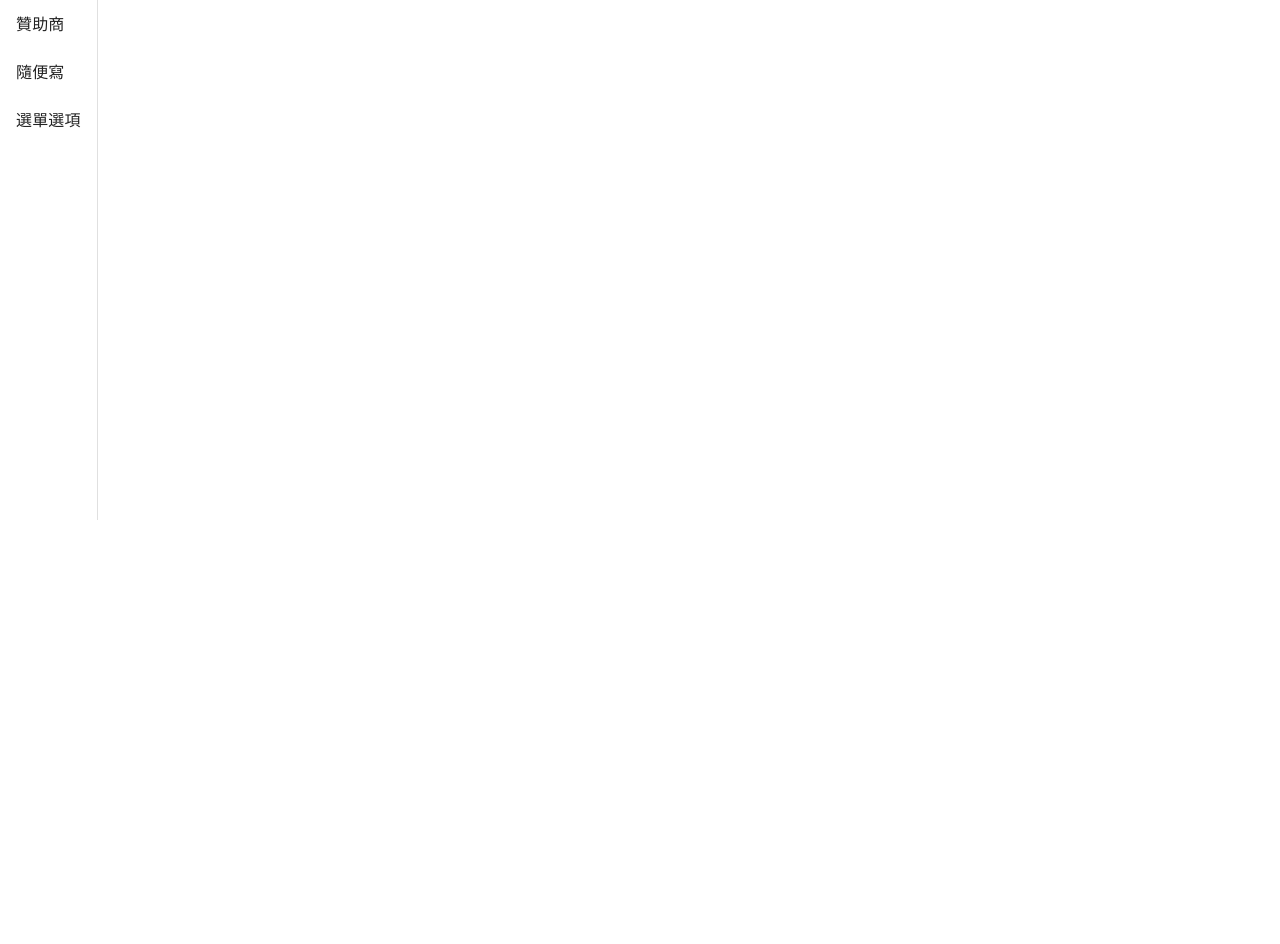
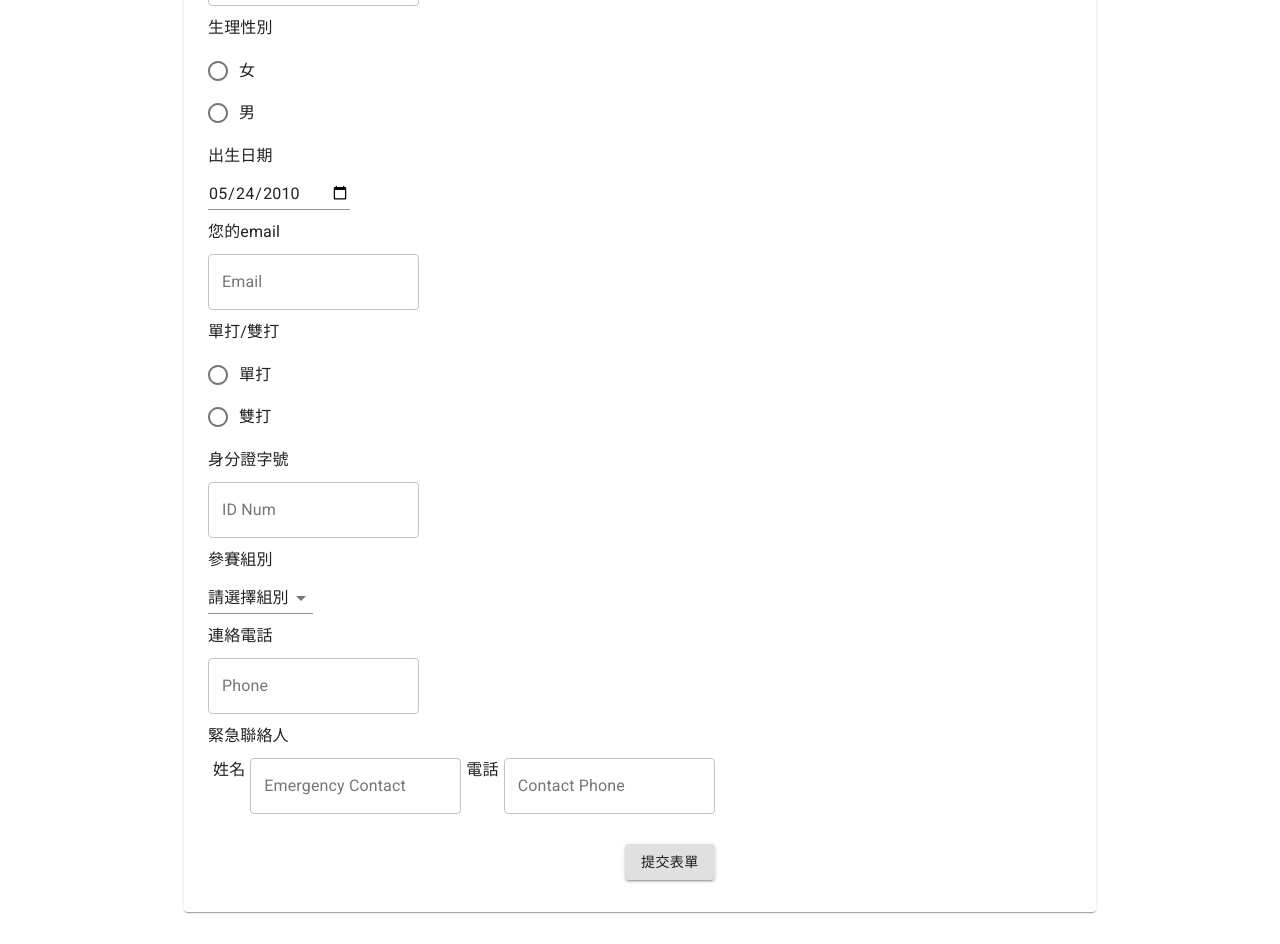
Before and after one commit to WhiteMusk/Sportify_jsAPI, a React (Create React App) app: page /signUpFrom in a window 1280 px wide. Shown: the part 280-1224 px from the top of the page. Before the commit the page ends 800 px from the top, so only its background shows below. Built offline with nearby package versions, Linux system fonts and the light colour scheme.

Commit message:
basic front-end

```diff
--- a/package.json
+++ b/package.json
@@ -9,6 +9,7 @@
     "@testing-library/user-event": "^12.8.3",
     "react": "^17.0.2",
     "react-dom": "^17.0.2",
+    "react-router-dom": "^5.2.0",
     "react-scripts": "4.0.3",
     "web-vitals": "^1.1.1"
   },
--- a/src/App.js
+++ b/src/App.js
@@ -1,25 +1,14 @@
 import React, { Component } from "react";
-import Typography from '@material-ui/core/Typography';
-import './App.css';
-import NavBar from "./components/NavBar";
-import EventCardList from "./components/EventCardList";
-import EventInfo from "./components/EventInfo";
+import { BrowserRouter } from 'react-router-dom';
+import HomePage from './page/HomePage';
+import Sportify from "./page/Sportify";
 
 export default class App extends Component {
   render() {
     return (
-      <div className="app">
-        <NavBar />
-        <div className="content">
-{/*
-          <div className="event-list">
-            <Typography gutterBottom variant="h5" component="h2">所有賽事</Typography>
-            <EventCardList />
-          </div>*/}
-          <EventInfo />
-{/*//          <EventInfo />*/}
-        </div>
-      </div>
+      <BrowserRouter>
+        <Sportify />
+      </BrowserRouter>
     );
   }
 }
--- a/src/components/EventCardList.js
+++ b/src/components/EventCardList.js
@@ -1,10 +1,21 @@
 import React from "react";
 import Grid from '@material-ui/core/Grid';
 import EventCard from "./EventCard";
+import Container from '@material-ui/core/Container';
+import { makeStyles } from '@material-ui/core/styles';
 
-export default class EventCardList extends React.Component {
-  render() {
-    return (
+const useStyles = makeStyles((theme) => ({
+  container: {
+    paddingTop: theme.spacing(4),
+    paddingBottom: theme.spacing(4),
+  },
+}));
+
+function EventCardList() {
+  const classes = useStyles();
+
+  return (
+    <Container maxWidth="md" className={classes.container}>
       <Grid container spacing={3}>
         <Grid item sm={6} md={4}>
           <EventCard />
@@ -15,7 +26,7 @@ export default class EventCardList extends React.Component {
         <Grid item sm={6} md={4}>
           <EventCard />
         </Grid>
-      <Grid item sm={6} md={4}>
+        <Grid item sm={6} md={4}>
           <EventCard />
         </Grid>
         <Grid item sm={6} md={4}>
@@ -24,7 +35,7 @@ export default class EventCardList extends React.Component {
         <Grid item sm={6} md={4}>
           <EventCard />
         </Grid>
-      <Grid item sm={6} md={4}>
+        <Grid item sm={6} md={4}>
           <EventCard />
         </Grid>
         <Grid item sm={6} md={4}>
@@ -34,6 +45,8 @@ export default class EventCardList extends React.Component {
           <EventCard />
         </Grid>
       </Grid>
-    );
-  }
+    </Container>
+  );
 }
+
+export default EventCardList;
--- a/src/components/EventInfo.js
+++ b/src/components/EventInfo.js
@@ -7,15 +7,26 @@ import Divider from '@material-ui/core/Divider';
 import ListItem from '@material-ui/core/ListItem';
 import ListItemIcon from '@material-ui/core/ListItemIcon';
 import ListItemText from '@material-ui/core/ListItemText';
+import { NavLink } from "react-router-dom";
+import Container from '@material-ui/core/Container';
+import { makeStyles } from '@material-ui/core/styles';
 
 const drawerWidth = 240;
 
-export default class EventInfo extends React.Component {
-  render() {
+const useStyles = makeStyles((theme) => ({
+  container: {
+    paddingTop: theme.spacing(4),
+    paddingBottom: theme.spacing(4),
+  },
+}));
+
+function EventInfo() {
+  const classes = useStyles();
+
   return (
     <>
       <Drawer
-          style={{width: {drawerWidth}, flexShrink: 0}}
+        style={{ width: { drawerWidth }, flexShrink: 0 }}
         variant="permanent"
       >
         <Toolbar />
@@ -29,15 +40,17 @@ export default class EventInfo extends React.Component {
           </List>
           <Divider />
           <List>
-              {['贊助商', '隨便寫', '選單選項'].map((text, index) => (
-                <ListItem button key={text}>
+            {['贊助商', '線上報名'].map((text, index) => (
+              <ListItem button key={text}
+                component={NavLink} to="/signUpFrom"
+              >
                 <ListItemText primary={text} />
               </ListItem>
             ))}
           </List>
         </div>
       </Drawer>
-        <main style={{flexGrow: 1}}>
+      <Container maxWidth="md" className={classes.container}>
         <Toolbar />
         <Typography paragraph>
           Lorem ipsum dolor sit amet, consectetur adipiscing elit, sed do eiusmod tempor incididunt
@@ -51,8 +64,9 @@ export default class EventInfo extends React.Component {
           arcu dictum varius duis at consectetur lorem. Velit sed ullamcorper morbi tincidunt. Lorem
           donec massa sapien faucibus et molestie ac. 這格式我調不好，左邊應該不要覆蓋右邊的
           </Typography>
-        </main>
+      </Container>
     </>
   );
 }
-}
+
+export default EventInfo;
--- /dev/null
+++ b/src/components/SignUpForm.js
@@ -0,0 +1,141 @@
+import { useState } from 'react'
+import React from 'react';
+import Container from '@material-ui/core/Container';
+import Grid from '@material-ui/core/Grid';
+import { Typography } from '@material-ui/core';
+import Paper from '@material-ui/core/Paper';
+import { makeStyles } from '@material-ui/core/styles';
+import FormControl from '@material-ui/core/FormControl';
+import TextField from '@material-ui/core/TextField';
+import Radio from '@material-ui/core/Radio';
+import RadioGroup from '@material-ui/core/RadioGroup';
+import FormControlLabel from '@material-ui/core/FormControlLabel';
+import Select from '@material-ui/core/Select';
+import InputLabel from '@material-ui/core/InputLabel';
+import MenuItem from '@material-ui/core/MenuItem';
+import Button from '@material-ui/core/Button';
+
+const useStyles = makeStyles((theme) => ({
+    container: {
+        paddingTop: theme.spacing(4),
+        paddingBottom: theme.spacing(4),
+        marginTop: "30px"
+    },
+    form: {
+        marginTop: "20px",
+    },
+    fromItemTitle: {
+        marginTop: "10px",
+        marginBottom: "10px",
+    },
+    textFieldLabel: {
+        display: "inline",
+        marginLeft: "5px",
+        marginRight: "5px",
+    },
+    submitBut: {
+        marginTop: "30px",
+        float: "right"
+    }
+}));
+
+function SignUpForm() {
+    const classes = useStyles();
+    const [group, setGruop] = useState(0);
+    const [category, setCategory] = useState("");
+
+    const handleGroupChange = (event) => {
+        setGruop(event.target.value);
+    };
+
+    const handleCategoryChange = (event) => {
+        setCategory(event.target.value);
+    }
+
+    return (
+        <Container maxWidth="md" className={classes.container}>
+            <Paper>
+                <Container maxWidth="md" className={classes.container}>
+                    <Grid>
+                        <Typography variant="h4">報名表單</Typography>
+                    </Grid>
+                    <FormControl className={classes.form}>
+                        <Grid>
+                            <Typography className={classes.fromItemTitle}>您的名字是</Typography>
+                            <TextField label="Name" variant="outlined" />
+                        </Grid>
+                        <Grid>
+                            <Typography className={classes.fromItemTitle}>生理性別</Typography>
+                            <RadioGroup aria-label="gender" name="gender1">
+                                <FormControlLabel value="female" control={<Radio />} label="女" />
+                                <FormControlLabel value="male" control={<Radio />} label="男" />
+                            </RadioGroup>
+                        </Grid>
+                        <Grid>
+                            <Typography className={classes.fromItemTitle}>出生日期</Typography>
+                            <TextField
+                                type="date"
+                                defaultValue="2010-05-24"
+                            />
+                        </Grid>
+                        <Grid>
+                            <Typography className={classes.fromItemTitle}>您的email</Typography>
+                            <TextField label="Email" variant="outlined" />
+                        </Grid>
+                        <Grid>
+                            <Typography className={classes.fromItemTitle}>單打/雙打</Typography>
+                            <RadioGroup aria-label="category" name="category" value={category} onChange={handleCategoryChange}>
+                                <FormControlLabel value="singles" control={<Radio />} label="單打" />
+                                <FormControlLabel value="doubles" control={<Radio />} label="雙打" />
+                            </RadioGroup>
+                            {category !== "doubles" ?
+                                <React.Fragment></React.Fragment> :
+                                <React.Fragment>
+                                    <Typography className={classes.fromItemTitle}>雙打搭檔姓名</Typography>
+                                    <TextField label="Partner Name" variant="outlined" />
+                                </React.Fragment>}
+                        </Grid>
+                        <Grid>
+                            <Typography className={classes.fromItemTitle}>身分證字號</Typography>
+                            <TextField label="ID Num" variant="outlined" />
+                        </Grid>
+                        <Grid>
+                            <Typography className={classes.fromItemTitle}>參賽組別</Typography>
+                            {/* <InputLabel htmlFor="group">Group</InputLabel> */}
+                            <Select
+                                inputProps={{
+                                    id: "group"
+                                }}
+                                value={group}
+                                onChange={handleGroupChange}
+                            >
+                                <MenuItem value={0}>請選擇組別</MenuItem>
+                                <MenuItem value={1}>A組</MenuItem>
+                                <MenuItem value={2}>B組</MenuItem>
+                                <MenuItem value={3}>C組</MenuItem>
+                            </Select>
+                        </Grid>
+                        <Grid>
+                            <Typography className={classes.fromItemTitle}>連絡電話</Typography>
+                            <TextField label="Phone" variant="outlined" />
+                        </Grid>
+                        <Grid>
+                            <Typography className={classes.fromItemTitle}>緊急聯絡人</Typography>
+                            <Typography className={classes.textFieldLabel}>姓名</Typography>
+                            <TextField label="Emergency Contact" variant="outlined" />
+                            <Typography className={classes.textFieldLabel}>電話</Typography>
+                            <TextField label="Contact Phone" variant="outlined" />
+                        </Grid>
+                        <Grid>
+                            <Button className={classes.submitBut} variant="contained" color="default">
+                                提交表單
+                            </Button>
+                        </Grid>
+                    </FormControl>
+                </Container>
+            </Paper>
+        </Container>
+    );
+}
+
+export default SignUpForm;
--- /dev/null
+++ b/src/page/HomePage.js
@@ -0,0 +1,25 @@
+import Typography from '@material-ui/core/Typography';
+import EventCardList from "../components/EventCardList";
+import Container from '@material-ui/core/Container';
+import { makeStyles } from '@material-ui/core/styles';
+
+const useStyles = makeStyles((theme) => ({
+    container: {
+        paddingTop: theme.spacing(4),
+        paddingBottom: theme.spacing(4),
+        marginTop: "50px"
+    },
+}));
+
+function HomePage() {
+    const classes = useStyles();
+
+    return (
+        <Container maxWidth="md" className={classes.container}>
+            <Typography gutterBottom variant="h5" component="h2">所有賽事</Typography>
+            <EventCardList />
+        </Container>
+    )
+}
+
+export default HomePage;
--- /dev/null
+++ b/src/page/Sportify.js
@@ -0,0 +1,22 @@
+import NavBar from "../components/NavBar";
+import { Switch, Route } from "react-router-dom";
+import EventInfo from "../components/EventInfo";
+import HomePage from "./HomePage";
+import SignUpForm from "../components/SignUpForm";
+
+function Sportify() {
+    return (
+        <div>
+            <NavBar />
+
+            {/* set routing */}
+            <Switch>
+                <Route exact path="/" component={HomePage} />
+                <Route exact path="/eventInfo" component={EventInfo} />
+                <Route exact path="/signUpFrom" component={SignUpForm} />
+            </Switch>
+        </div>
+    )
+}
+
+export default Sportify;
```
Also changed, not shown: src/components/EventCard.js (+11 -5 lines), src/components/NavBar.js (+11 -6 lines), 1 other file (tests, documents, lock files or other folders). Lines whose indentation alone changed are shown as unchanged.
